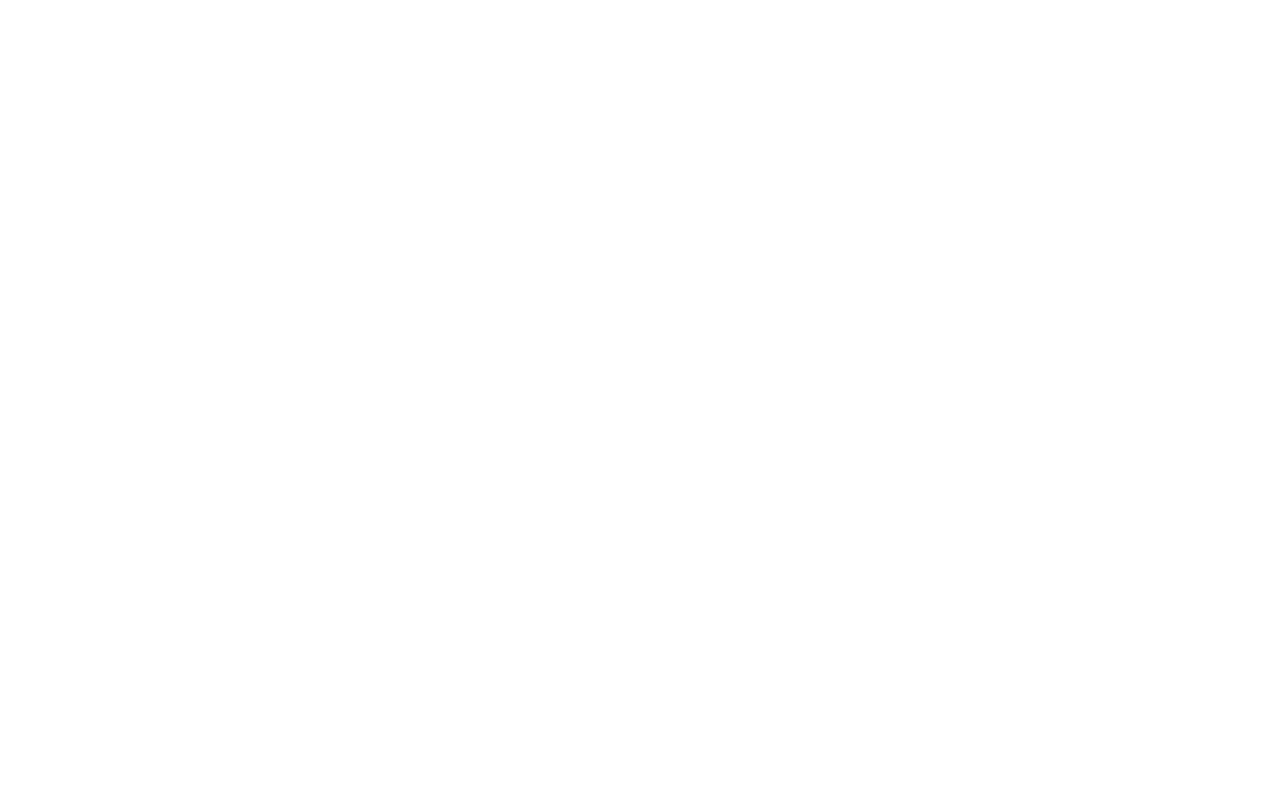
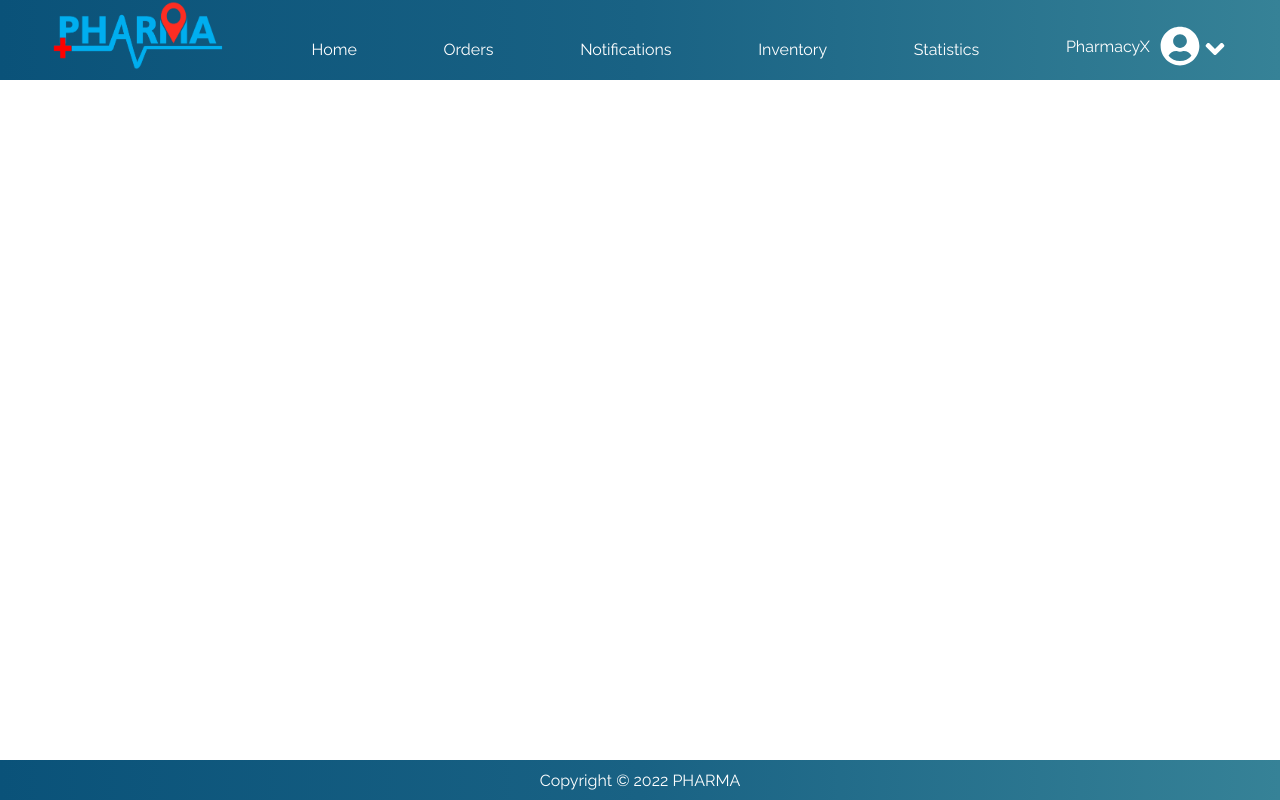
Before and after one commit to Lakshan098/pharma-web-application, a React (Create React App) app: page /PharmacyProfile in a window 1280 px wide. Before the commit this address had no page. Built offline with nearby package versions, Linux system fonts and the light colour scheme.

Commit message:
Profile page

```diff
--- a/src/Pages/Login/Login.js
+++ b/src/Pages/Login/Login.js
@@ -8,6 +8,7 @@
 import Row from 'react-bootstrap/Row';
 import Col from 'react-bootstrap/Col';
 import { AiTwotoneMail } from 'react-icons/ai';
+
 
 
 
--- /dev/null
+++ b/src/Pages/PharmacyProfile/PharmacyProfile.css
@@ -0,0 +1,15 @@
+ .card {
+
+    box-shadow: 0 4px 8px 0 rgba(0,0,0,0.2);
+    transition: 0.3s;
+    max-width:300px;
+    margin: auto;
+  }
+
+  .card:hover {
+    box-shadow: 0 8px 16px 0 rgba(0,0,0,0.2);
+  }
+
+  .container {
+    padding: 200000px 16px;
+  }
--- /dev/null
+++ b/src/Pages/PharmacyProfile/PharmacyProfile.js
@@ -0,0 +1,27 @@
+import Footer from '../../Components/Footer/Footer';
+import Navbar from '../../Components/Navbar/Pharmacist/Navbar';
+import './PharmacyProfile';
+import Row from 'react-bootstrap/Row';
+import Col from 'react-bootstrap/Col';
+import Card from 'react-bootstrap/Card';
+
+
+function PharmacyProfile() {
+  return (
+    <div>
+      <Navbar />
+
+      <div class="card">
+
+      </div>
+
+
+      <Footer />
+    </div>
+
+
+
+  );
+}
+
+export default PharmacyProfile;
--- a/src/index.js
+++ b/src/index.js
@@ -19,6 +19,8 @@
 import Login from "./Pages/Login/Login";
 import Pharmacies from './Pages/Pharmacies/Pharmacies';
 import SearchBar from "./Components/SearchBar/Search";
+import PharmacyProfile from "./Pages/PharmacyProfile/PharmacyProfile";
+
 
 export default function App() {
   return (
@@ -27,6 +29,7 @@
         <Route index element={<Login />} />
           <Route path="pharmacies" element={<Pharmacies />} />
           <Route path="search" element={<SearchBar />} />
+          <Route path="PharmacyProfile" element={<PharmacyProfile />} />
       </Routes>
     </BrowserRouter>
   );
```
